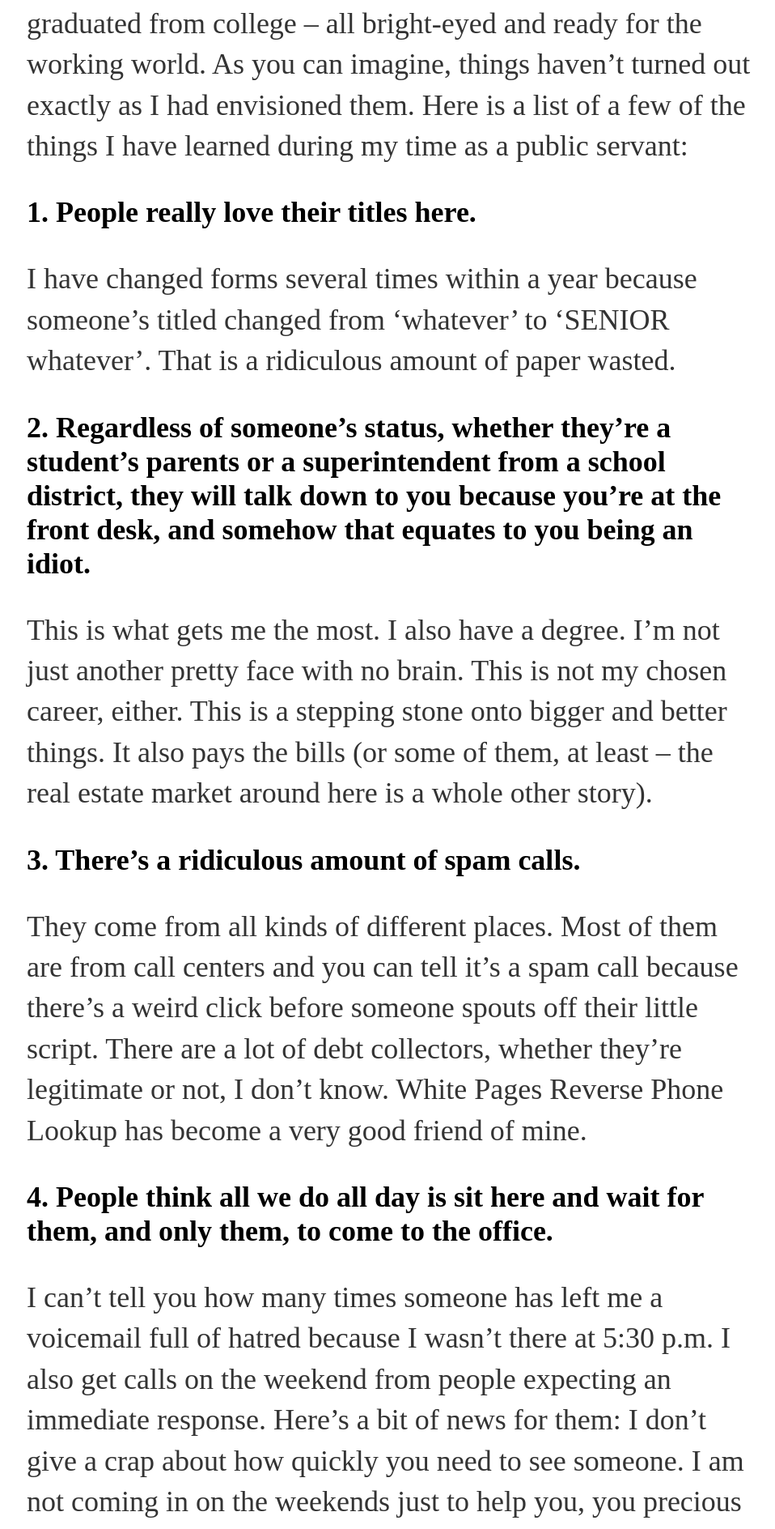
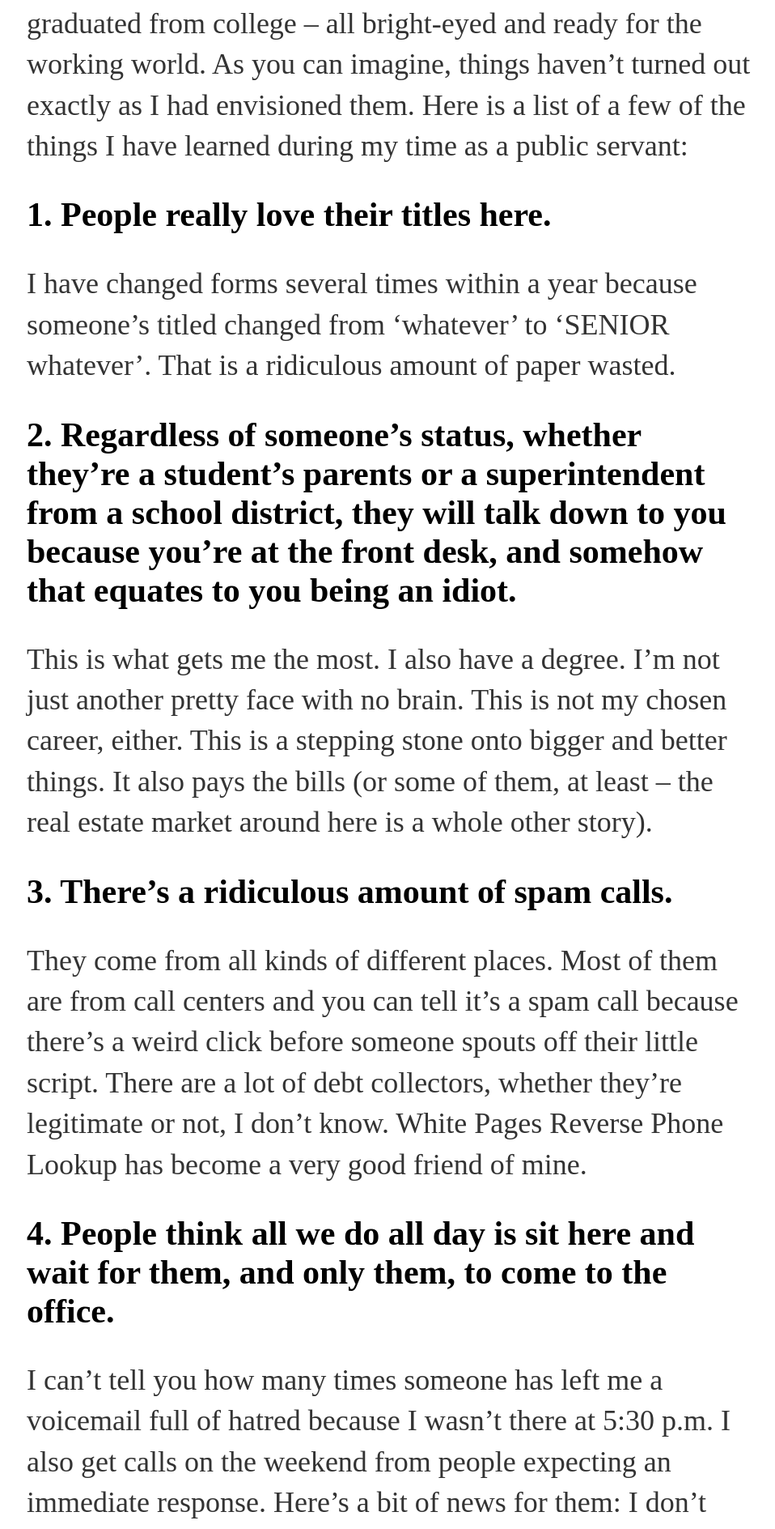
Before and after one commit to czolish/czolish.github.io, a Jekyll site: the page built from _posts/2017-08-14-what-i-have-learned-from-being-a-receptionist.md, in a window 1280 px wide. Shown: the part 474-2362 px from the top of the page at 81% size, without its empty margins (159-1117 px from the left). Built offline with Jekyll 4.4.1, drawn with Linux system fonts in a browser that asks for light colours; some web fonts are replaced; comment, search, counter and statistics services are not loaded.

Commit message:
Update main.css

```diff
--- a/css/main.css
+++ b/css/main.css
@@ -27,6 +27,10 @@ a:hover {
 h1 {
     font-size: 3em;
     font-family:'Just Another Hand', cursive;
+}
+
+h2  {
+    font-size: 1.75em;
 }
 
 p {
```
